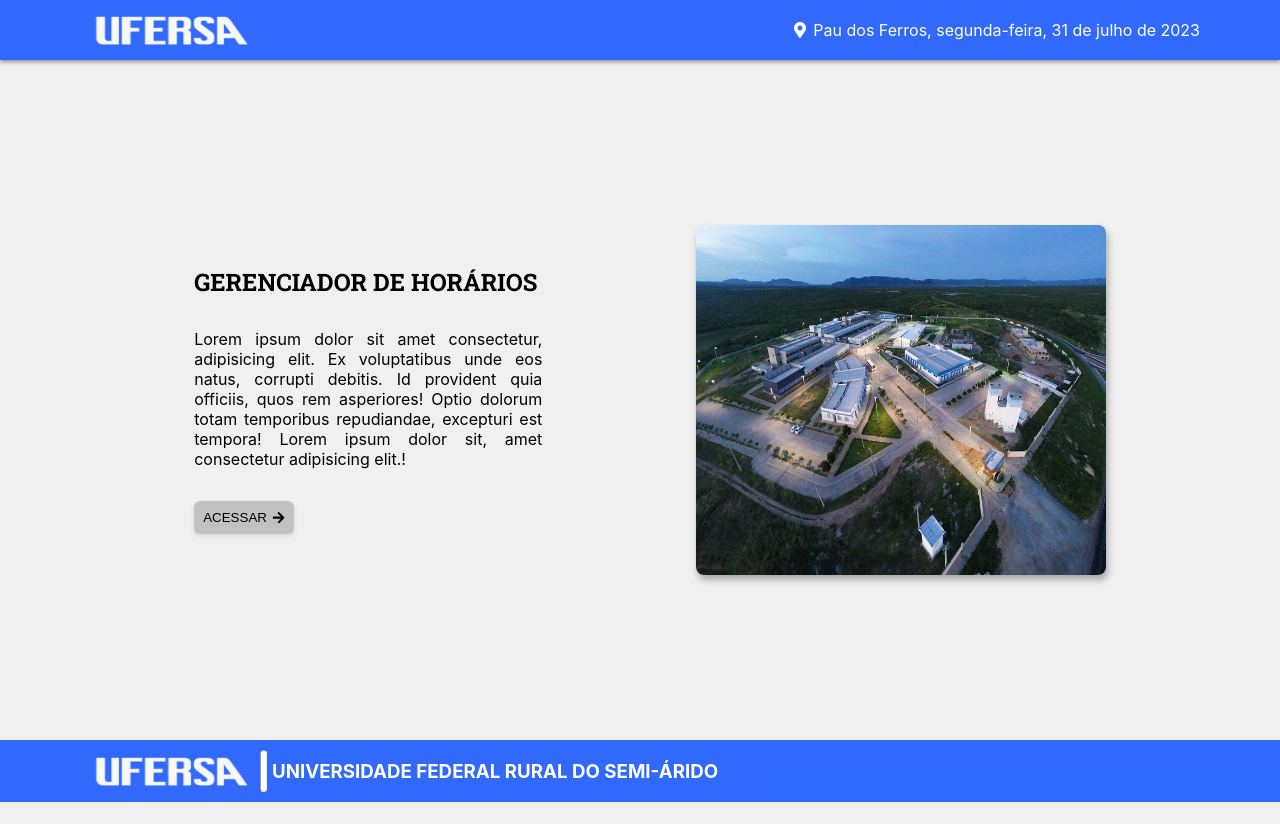
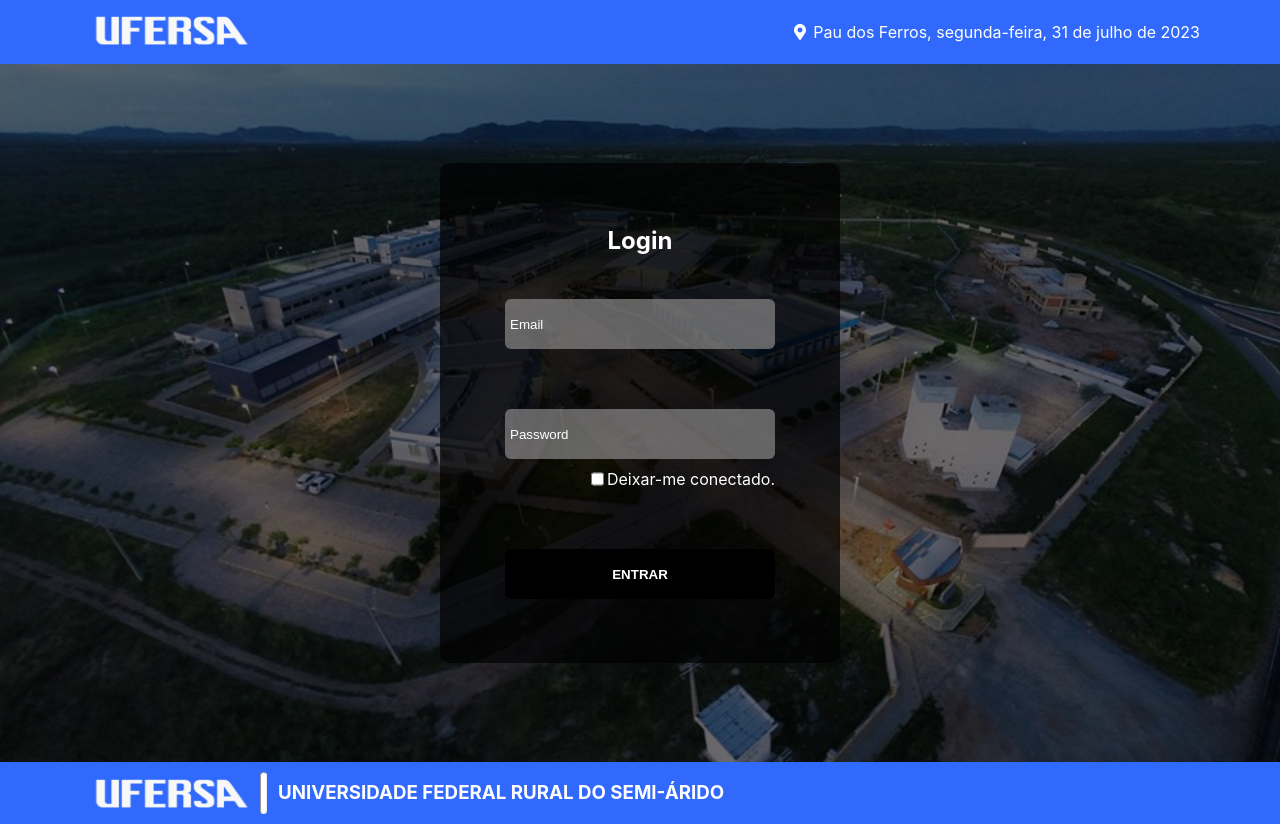
Before and after one commit to gpsics/horarios-bti-front, a React (Create React App) app: page /Login in a window 1280 px wide. Before the commit the page ends 802 px from the top, so only its background shows below. Built offline with nearby package versions, Linux system fonts and the light colour scheme.

Commit message:
Foi criado o componente de Login e o sistemas de rotas para navegar entre a página 'Pilot' e a página 'Login'.

```diff
--- a/src/App.js
+++ b/src/App.js
@@ -1,10 +1,16 @@
 import './App.css';
+import { BrowserRouter as Router, Routes, Route } from "react-router-dom";
+import Login from './Components/login/Login';
 import Pilot from './Components/pilot/Pilot';
 function App() {
   return (
-    <div className="App">
-      <Pilot/>
-    </div>
+    <Router>
+      <Routes>
+        <Route path='/' element={<Pilot/>} />
+        <Route path='Login' element={<Login/>}/>
+        <Route path='*' element={<Pilot/>} />
+      </Routes>
+    </Router>
   );
 }
 
--- a/src/Components/footer/Footer.css
+++ b/src/Components/footer/Footer.css
@@ -28,3 +28,6 @@ hr{
     color:#fff;
     background-color:#fff;
    }
+.ufersa h3{
+    margin-left: 6px;
+}
--- a/src/Components/footer/Footer.jsx
+++ b/src/Components/footer/Footer.jsx
@@ -10,7 +10,7 @@ const Footer = () => {
                     <img src={logo} alt="logo" />
                 </div>
                <hr />
-                <div className="ufersa"><h3>UNIVERSIDADE FEDERAL RURAL DO SEMI-ÁRIDO</h3></div>
+                <div className="ufersa"><h3> UNIVERSIDADE FEDERAL RURAL DO SEMI-ÁRIDO</h3></div>
             </footer>
         </React.Fragment>
     )
--- a/src/Components/header/Header.jsx
+++ b/src/Components/header/Header.jsx
@@ -2,7 +2,8 @@ import React from "react";
 import logo from '../../imgs/logo-ufersa.png'
 import './Header.css'
 import { FaMapMarkerAlt } from "react-icons/fa";
-const Header = () =>{
+import { Link } from "react-router-dom";
+const Header = (props) =>{
     const timeElapsed = Date.now()
     const today = new Date(timeElapsed)
     const options = { weekday: 'long', day: 'numeric', month: 'long',  year: 'numeric' };
@@ -11,7 +12,7 @@ const Header = () =>{
         <React.Fragment>
             <header>
                 <div className="imgLogo">
-                    <img src={logo} alt="logo" />
+                    <Link to={props.link}><img src={logo} alt="logo" /></Link>
                 </div>
                 <div className="dataLocal">
                     <i><FaMapMarkerAlt/></i>
--- a/src/Components/login/Login.css
+++ b/src/Components/login/Login.css
@@ -0,0 +1,76 @@
+#login{
+    min-height: 87.2vh;
+    background-image: url('../../imgs/UFERSA_PDF.jpg');
+    background-position: center center;
+    background-repeat: no-repeat;
+    background-size: cover;
+
+    max-width: 100vw;
+
+    margin: 0 auto;
+}
+#filtro{
+    min-height: 87.2vh;
+    max-width: 100vw;
+    background-color: rgba(0, 0, 0, 0.558);
+    display: flex;
+    justify-content: center;
+    align-items: center;
+}
+#formulario{
+    margin: 0 auto;
+    display: flex;
+    flex-direction: column;
+    align-items: center;
+    justify-content: space-evenly;
+    background-color: rgba(0, 0, 0, 0.682);
+    height: 500px;
+    width: 400px;
+    border-radius: 10px;
+}
+#formulario form{
+    display: flex;
+    flex-direction: column;
+    height: 300px;
+    justify-content: space-between;
+    align-items: center;
+    margin-top: -20px;
+}
+#formulario h2{
+    color: rgb(255, 255, 255);
+}
+.infoLogin{
+    width: 270px;
+    height: 50px;
+    background-color: rgba(141, 140, 140, 0.682);
+    border: none;
+    border-radius: 6px;
+    padding-left: 5px;
+    box-sizing: border-box;
+}
+.submit{
+    width: 270px;
+    height: 50px;
+    background-color: black;
+    border: none;
+    color: white;
+    font-weight: bold;
+    border-radius: 6px;
+}
+.infoLogin::placeholder{
+    color: white;
+}
+.submit:hover{
+    cursor: pointer;
+    background-color: rgba(0, 0, 0, 0.836);
+}
+.conectado{
+    margin-top: -50px;
+    width: 270px;
+    display: flex;
+    justify-content: flex-end;
+}
+.conectado p{
+    color: white;
+    margin-left: 3px;
+}
--- a/src/Components/login/Login.jsx
+++ b/src/Components/login/Login.jsx
@@ -44,20 +44,25 @@ class Login extends React.Component {
         if(!token){
             return (
                 <React.Fragment>
-                    <Header/>
+                    <Header link={'/'}/>
                     <main id="login">
-                        <h2>Pagina Login</h2>
-                        <form onSubmit={this.handleSubmit}>
-                            <label>
-                                Login:
-                                <input type="text" value={this.state.login} onChange={this.handleChange} />
-                            </label> <br />
-                            <label>
-                                Password:
-                                <input type="password" value={this.state.password} onChange={this.handleChangePassword} />
-                            </label>
-                            <input type="submit" value="Submit" />
-                        </form>
+                        <div id="filtro">
+                            <div id="formulario">
+                                <h2>Login</h2>
+                                <form onSubmit={this.handleSubmit}>
+                                    <label>
+                                        <input type="text" value={this.state.login} onChange={this.handleChange} placeholder="Email" className="infoLogin"/>
+                                    </label>
+                                    <label>
+                                        <input type="password" value={this.state.password} onChange={this.handleChangePassword} placeholder="Password" className="infoLogin"/>
+                                    </label>
+                                    <label className="conectado">
+                                        <input type="checkbox" /><p>Deixar-me conectado.</p>
+                                    </label>
+                                    <input type="submit" value="ENTRAR"  className="submit"/>
+                                </form>
+                            </div>
+                        </div>
                     </main>
                     <Footer/>
                 </React.Fragment>
--- a/src/Components/pilot/Pilot.css
+++ b/src/Components/pilot/Pilot.css
@@ -1,6 +1,6 @@
 @import url('https://fonts.googleapis.com/css2?family=Roboto+Slab:wght@400;500;600;700&display=swap');
 #pilot{
-    min-height: 85vh;
+    min-height: 87.2vh;
     display: flex;
     justify-content: space-around;
     align-items: center;
@@ -42,6 +42,11 @@
     align-items: center;
     margin-left: 5px;
 }
+.acessar{
+    text-decoration: none;
+    color: #000;
+    font-weight: bold;
+}
 .imgUf{
    max-width: 40%;
    height: 350px;
--- a/src/Components/pilot/Pilot.jsx
+++ b/src/Components/pilot/Pilot.jsx
@@ -4,19 +4,20 @@ import Header from '../header/Header'
 import {FaArrowRight } from "react-icons/fa";
 import Img from '../../imgs/UFERSA_PDF.jpg'
 import Footer from "../footer/Footer";
+import { Link } from "react-router-dom";
 const Pilot = () =>{
     return(
         <React.Fragment>
-            <Header/>
+            <Header link={'/'}/>
             <main id="pilot">
                 <section className="descricao">
                     <h1>GERENCIADOR DE HORÁRIOS</h1>
                     <p>Lorem ipsum dolor sit amet consectetur, adipisicing elit. Ex voluptatibus unde eos natus, corrupti debitis. Id provident quia officiis, quos rem asperiores! Optio dolorum totam temporibus repudiandae, excepturi est tempora! Lorem ipsum dolor sit, amet consectetur adipisicing elit.!</p>
 
-                    <button>ACESSAR <i><FaArrowRight/></i></button>
+                    <button> <Link to="/Login" className="acessar">ACESSAR</Link> <i><FaArrowRight/></i></button>
                 </section>
                 <section className="imgUf">
-                    <img src={Img} alt="iimagem aerea da UFERSA Pau dos Ferros" />
+                    <img src={Img} alt="imagem aerea da UFERSA Pau dos Ferros" />
                 </section>
             </main>
             <Footer/>
```
Also changed, not shown: src/Components/home/Home.jsx (added, +16 -0 lines), src/Components/home/Home.css (added), src/Components/menuLateral/MenuLateral.jsx (added).
